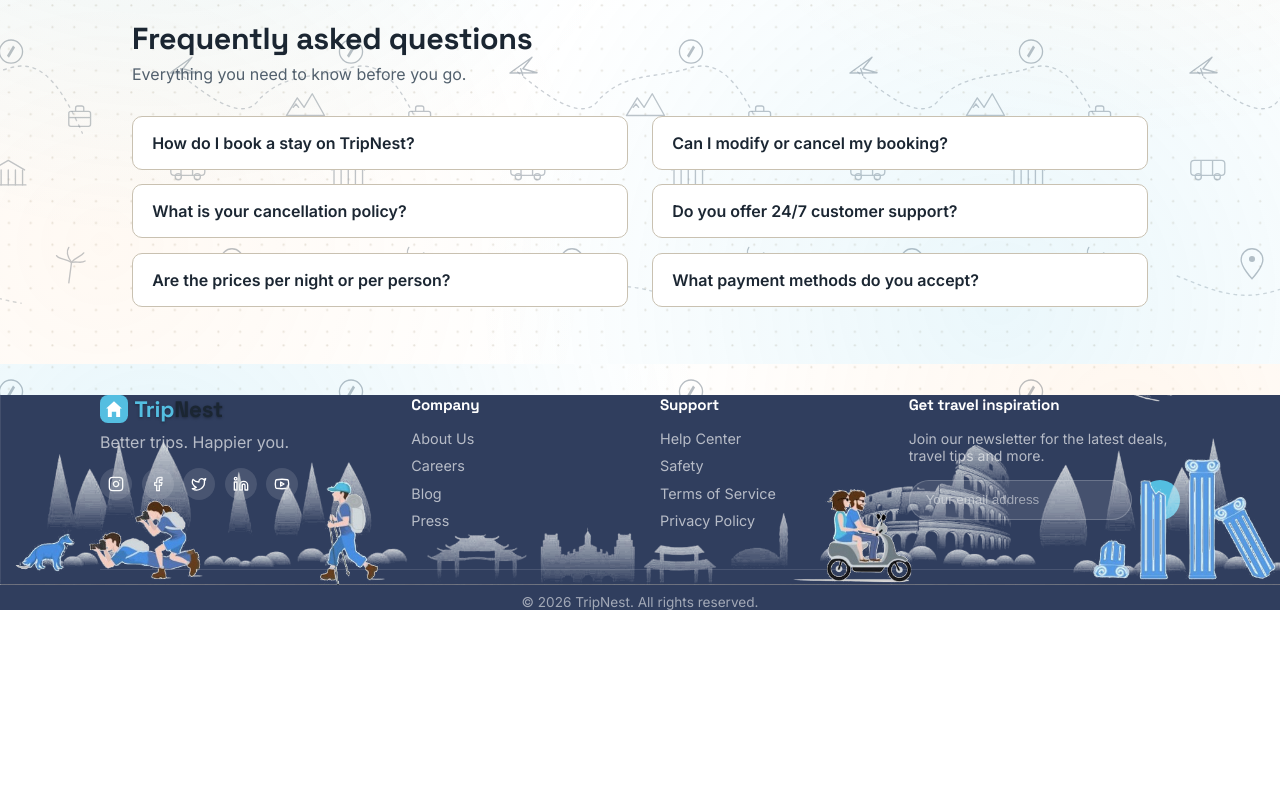
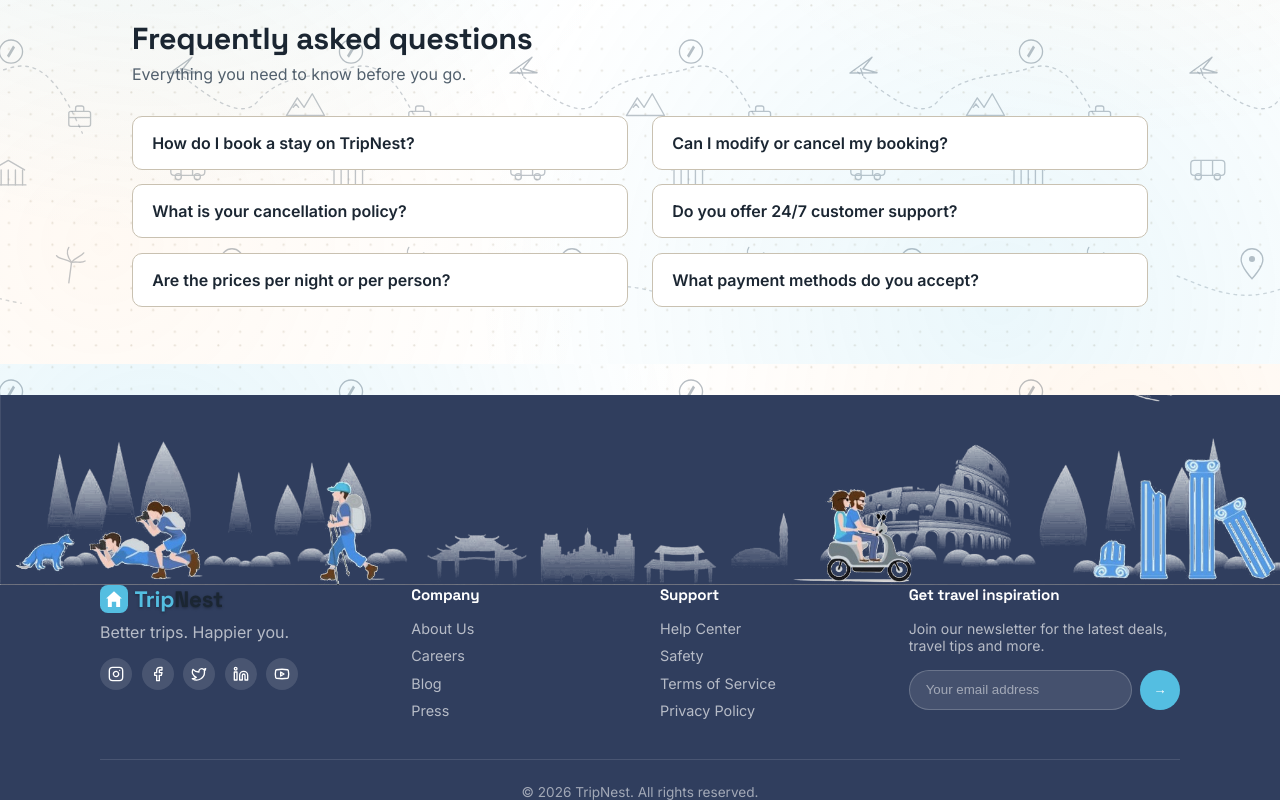
Before and after one commit to aneeshmathew/TripNest, a Next.js app in the folder frontend/: page / in a window 1280 px wide. Shown: the part 2036-2836 px from the top of the page. Before the commit the page ends 2646 px from the top, so only its background shows below. Built offline with nearby package versions, Linux system fonts and the light colour scheme; no server answers.

Commit message:
fix footer

```diff
--- a/frontend/src/app/globals.css
+++ b/frontend/src/app/globals.css
@@ -2498,9 +2498,17 @@ body {
   background: #303e5e;
   color: rgba(255, 255, 255, 0.75);
   overflow: hidden;
-}
+  position: relative;
+}
+/* Was `position: absolute`, which pulled it out of normal flow: its
+   190px never counted toward .site-footer's height, and — because
+   positioned elements paint above static ones regardless of DOM
+   order — it sat on top of .footer-columns, silently swallowing
+   clicks on the footer links and the email input beneath it (even
+   over the image's transparent areas, since the whole box intercepts
+   pointer events). Keeping it in-flow makes the footer the height it
+   visually appears to be and stops it from blocking the content below. */
 .footer-illustration-strip {
-    position: absolute;
     background-image: url(/images/footer-travel-illustration.png);
     background-position: bottom center;
     background-repeat: no-repeat;
```
